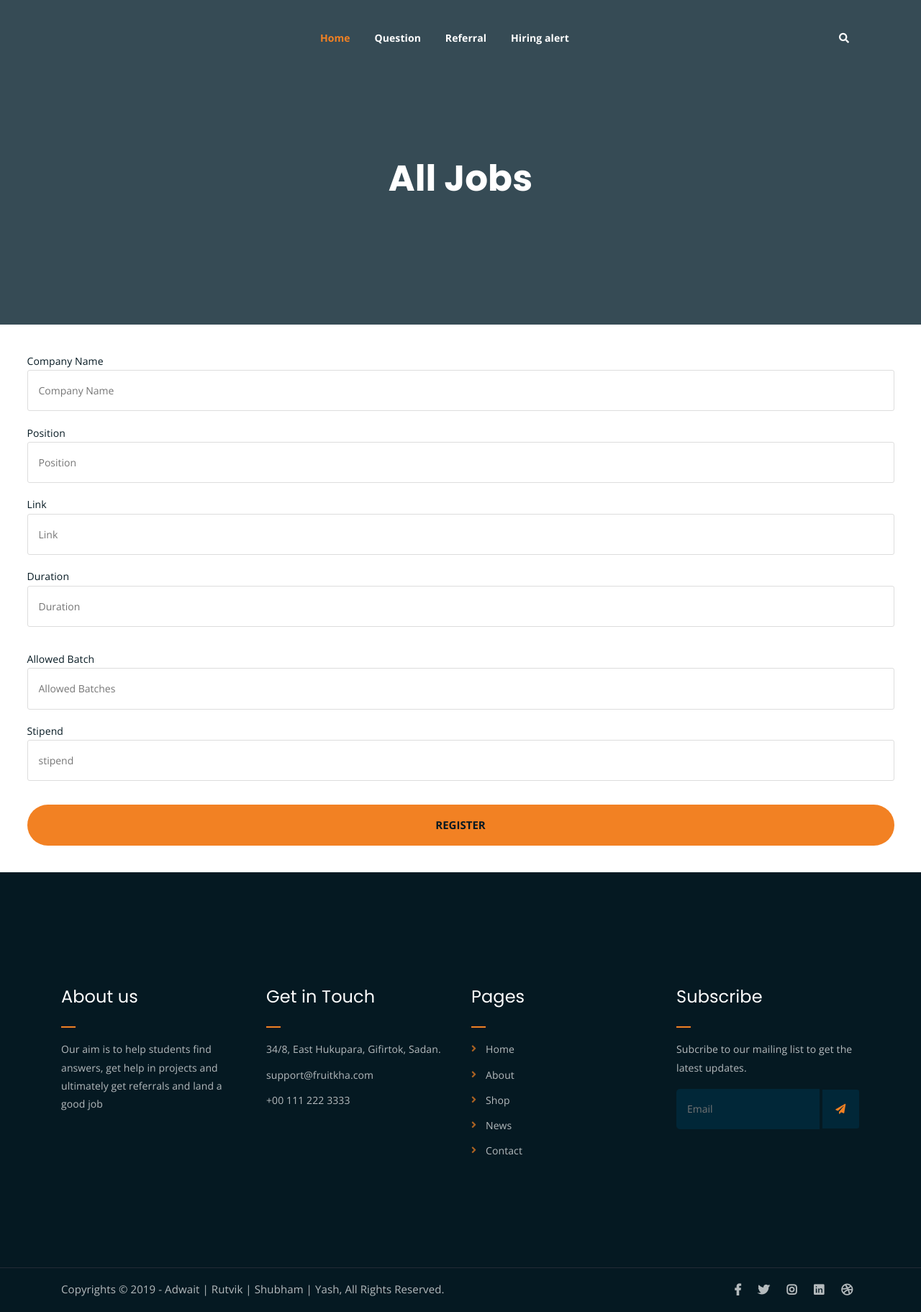
After one commit to Rutvik-C/StudentProject, a Django app: page /new_internship in a window 1280 px wide. The commit adds this page. Shown: the whole page at 72% size. Run offline with Django 3.2, Linux system fonts and the light colour scheme; some libraries are stand-ins or nearby versions.

Commit message:
jobs and internships application pages

```diff
--- a/main/admin.py
+++ b/main/admin.py
@@ -6,3 +6,5 @@ admin.site.register(University)
 admin.site.register(Student)
 admin.site.register(Question)
 admin.site.register(Answer)
+admin.site.register(Job)
+admin.site.register(Internship)
--- a/main/templates/main/base.html
+++ b/main/templates/main/base.html
@@ -80,14 +80,14 @@
 								</li>
 								<li><a href="#">Referral</a>
 									<ul class="sub-menu">
-										<li><a href="news.html">Ask for Referral</a></li>
-										<li><a href="single-news.html">Give Referral</a></li>
+										<li><a href="{% url 'ask_referrals' %}">Ask for Referral</a></li>
+										<li><a href="#">Give Referral</a></li>
 									</ul>
 								</li>
 								<li><a href="news.html">Hiring alert</a>
 									<ul class="sub-menu">
-										<li><a href="news.html">Jobs</a></li>
-										<li><a href="single-news.html">Internship</a></li>
+										<li><a href="{% url 'jobs' %}">Jobs</a></li>
+										<li><a href="{% url 'internship' %}">Internship</a></li>
 									</ul>
 								</li>
 
--- /dev/null
+++ b/main/templates/main/new_internship.html
@@ -0,0 +1,54 @@
+{% extends "main/base.html" %} {% block content%}
+
+<div class="breadcrumb-section breadcrumb-bg">
+  <div class="container">
+    <div class="row">
+      <div class="col-lg-8 offset-lg-2 text-center">
+        <div class="breadcrumb-text">
+          <h1>All Jobs</h1>
+          <br />
+        </div>
+      </div>
+    </div>
+  </div>
+</div>
+
+<div
+  id="collapseOne"
+  class="collapse show"
+  aria-labelledby="headingOne"
+  data-parent="#accordionExample"
+>
+  <div class="card-body">
+    <div class="billing-address-form">
+      {% comment %} {% for message in messages %}
+      <div class="alert alert-secondary" role="alert">{{message}}</div>
+      {% endfor %} {% endcomment %}
+      <form method="post" action="{% url 'new_internship' %}">
+        {% csrf_token %} Company Name <br />
+        <p>
+          <input name="company_name" type="text" placeholder="Company Name" />
+        </p>
+        Position<br />
+        <p><input name="position" type="text" placeholder="Position" /></p>
+        Link<br />
+        <p><input name="link" type="url" placeholder="Link" /></p>
+        Duration<br />
+        <p><input name="duration" type="number" placeholder="Duration" /></p>
+        Allowed Batch<br />
+        <p>
+          <input
+            name="allowed_batch"
+            type="text"
+            placeholder="Allowed Batches"
+          />
+        </p>
+        Stipend<br />
+        <p><input name="stipend" type="number" placeholder="stipend" /></p>
+        <p><input class="boxed-btn black" type="submit" value="Register" /></p>
+      </form>
+    </div>
+  </div>
+</div>
+
+{% endblock content%}
--- a/main/urls.py
+++ b/main/urls.py
@@ -5,6 +5,11 @@ from .views import *
 
 urlpatterns = [
     path("", home_page, name="home-page"),
+    path("jobs", jobs, name="jobs"),
+    path("new_job", new_job, name="new_job"),
+    path("internship", internship, name="internship"),
+    path("new_internship", new_internship, name="new_internship"),
+    path("ask_referrals", ask_referrals, name="ask_referrals"),
     path("login", login_student, name="login"),
     path("register", register_student, name="register"),
     path("answers/<int:question_pk>/", answer_question, name="answers"),
@@ -22,6 +27,11 @@ urlpatterns = [
         StudentAnswerListView,
         name="Student-answer-list",
     ),
+
+
+    # path("jobs", )
+
+
     # path('about/', views.about, name="books-about"),
 ]
 
--- a/main/views.py
+++ b/main/views.py
@@ -170,3 +170,48 @@ def display_profile(request):
     }
     print("in student")
     return render(request, "main/profile.html",context)
+
+
+def jobs(request):
+    jobs = Job.objects.all()
+    return render(request, "main/jobs.html", {'jobs':jobs})
+
+
+def internship(request):
+    internships = Internship.objects.all()
+    return render(request, "main/internship.html", {'internships': internships})
+
+
+def ask_referrals(request):
+    return render(request, "main/ask_referrals.html")
+
+def new_job(request):
+    if request.method == 'POST':
+        company_name = request.POST.get("company_name")
+        position = request.POST.get("position")
+        link = request.POST.get("link")
+        print(company_name, position, link)
+        newJob = Job.objects.create(company_name = company_name, author = request.user, position = position, link = link, date_posted = datetime.datetime.now())
+        newJob.save()
+        return redirect("/jobs")
+        # duration = request.POST.get("duration")
+        # stipend = request.POST.get("stipend")
+        # allowed_batch = request.POST.get("allowed_batch")
+    else:
+        return render(request, 'main/new_job.html')
+
+
+def new_internship(request):
+    if request.method == 'POST':
+        company_name = request.POST.get("company_name")
+        position = request.POST.get("position")
+        link = request.POST.get("link")
+        print(company_name, position, link)
+        duration = request.POST.get("duration")
+        stipend = request.POST.get("stipend")
+        allowed_batch = request.POST.get("allowed_batch")
+        newInternship = Internship.objects.create(duration = duration, stipend = stipend, batches_allowed = allowed_batch ,company_name = company_name, author = request.user, position = position, appln_form = link, date_posted = datetime.datetime.now())
+        newInternship.save()
+        return redirect("/internship")
+    else:
+        return render(request, 'main/new_internship.html')
```
Also changed, not shown: main/models.py (+20 -0 lines), main/templates/main/ask_referrals.html (added, +41 -0 lines), main/templates/main/internship.html (added, +44 -0 lines), main/templates/main/jobs.html (added, +43 -0 lines), main/templates/main/new_job.html (added, +50 -0 lines), db.sqlite3, main/migrations/0006_alter_answer_date_posted_job_internship.py (added), main/migrations/0007_alter_answer_date_posted_and_more.py (added), main/migrations/0008_alter_answer_date_posted_and_more.py (added), main/migrations/0009_alter_answer_date_posted_and_more.py (added).
